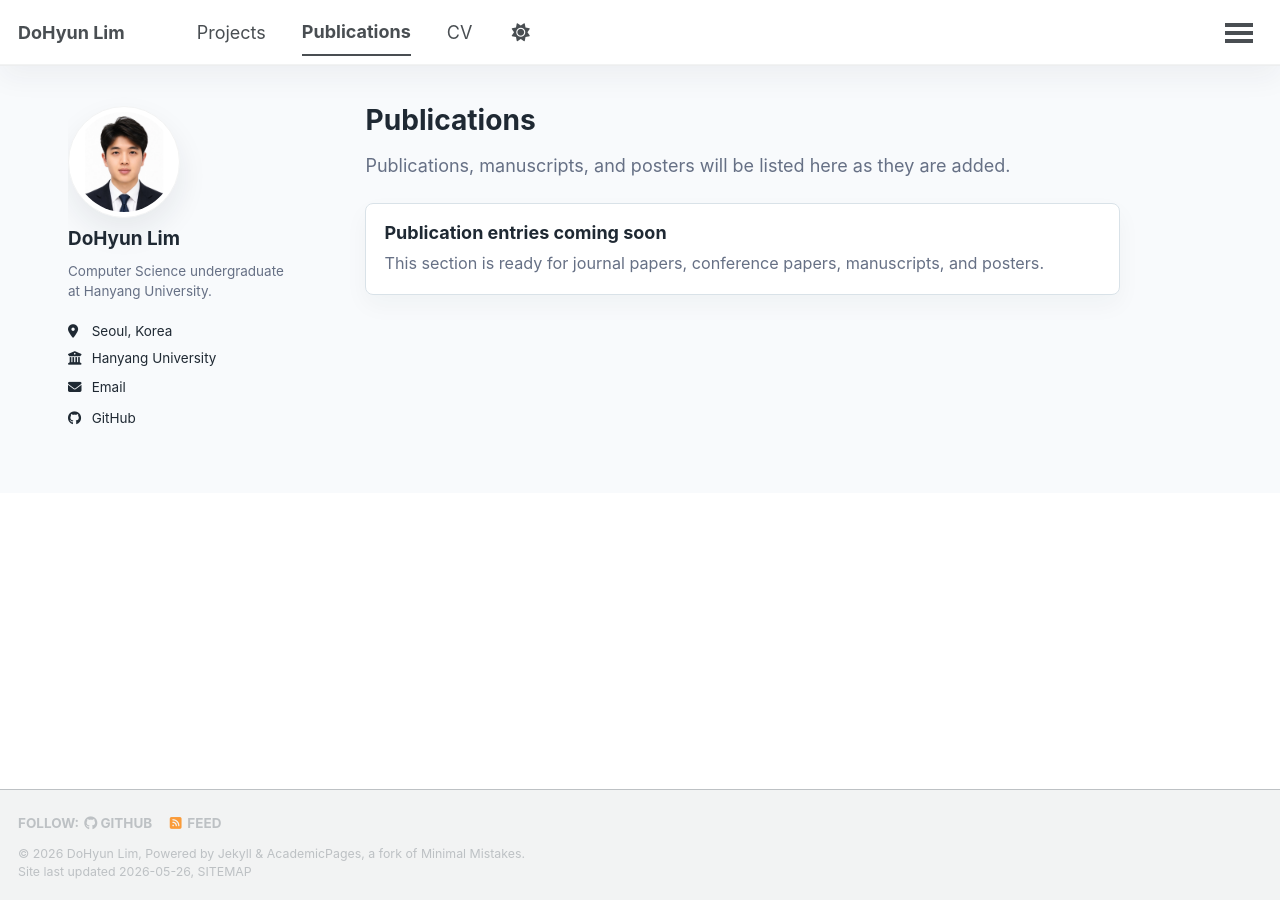
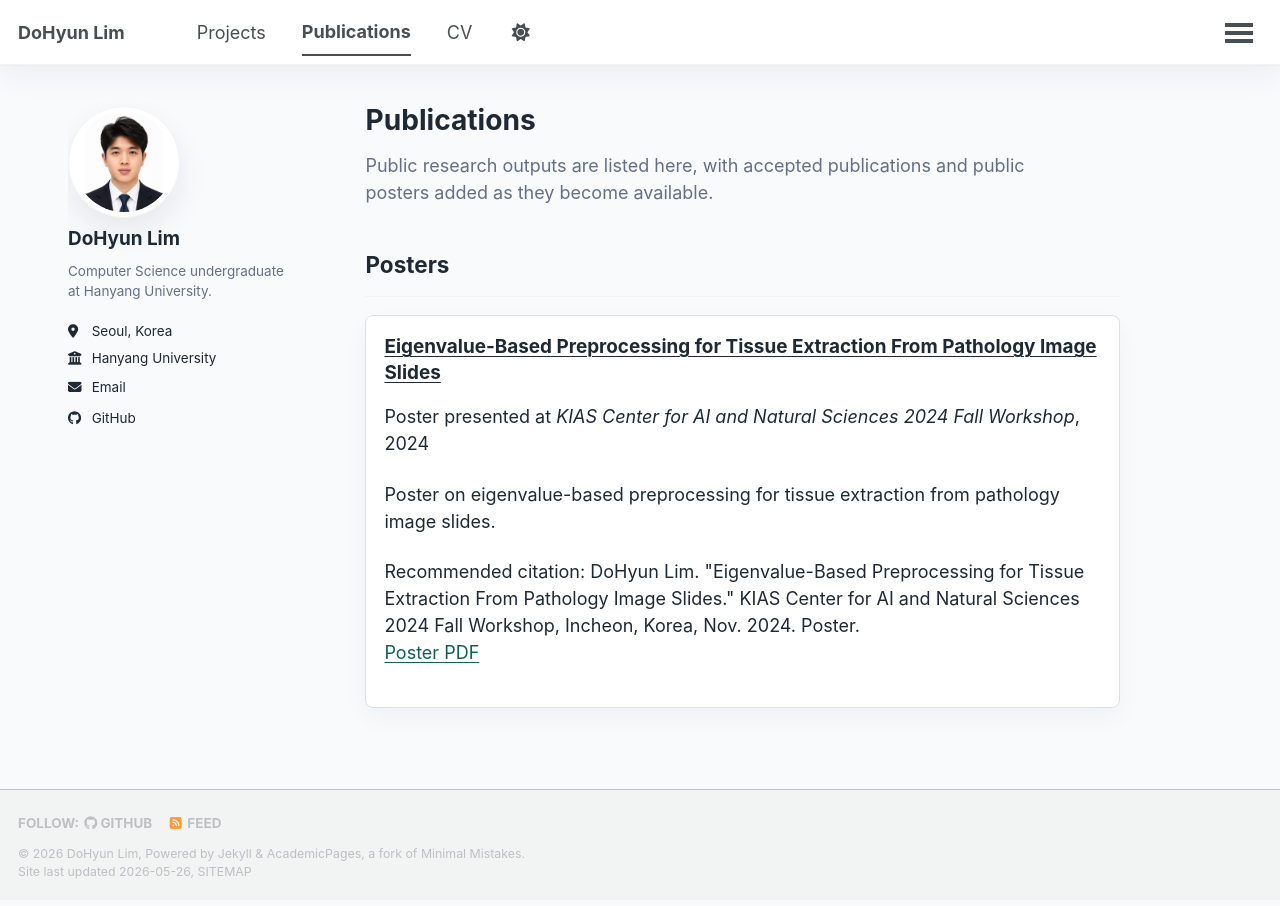
Before and after one commit to Dororo99/dororo99.github.io, a Jekyll site: the page built from _pages/publications.html, in a window 1280 px wide. Built offline with Jekyll 4.4.1, drawn with Linux system fonts in a browser that asks for light colours; a script that is not in the unit is left out.

Commit message:
Add KIAS 2024 poster publication

```diff
--- a/_includes/archive-single.html
+++ b/_includes/archive-single.html
@@ -10,6 +10,11 @@
   {% assign title = post.title | markdownify | remove: "<p>" | remove: "</p>" %}
 {% else %}
   {% assign title = post.title %}
+{% endif %}
+
+{% assign paper_label = "Download Paper" %}
+{% if post.category == "posters" %}
+  {% assign paper_label = "Poster PDF" %}
 {% endif %}
 
 <div class="{{ include.type | default: "list" }}__item">
@@ -41,7 +46,11 @@
         {% if post.collection == 'teaching' %}
           <p> {{ post.type }}, <i>{{ post.venue }}</i>, {{ post.date | default: "1900-01-01" | date: "%Y" }} </p>
         {% elsif post.collection == 'publications' %}
-          <p>Published in <i>{{ post.venue }}</i>, {{ post.date | default: "1900-01-01" | date: "%Y" }} </p>
+          {% if post.category == 'posters' %}
+            <p>Poster presented at <i>{{ post.venue }}</i>, {{ post.date | default: "1900-01-01" | date: "%Y" }} </p>
+          {% else %}
+            <p>Published in <i>{{ post.venue }}</i>, {{ post.date | default: "1900-01-01" | date: "%Y" }} </p>
+          {% endif %}
         {% elsif post.date %}
          <p class="page__date"><strong><i class="fa fa-fw fa-calendar" aria-hidden="true"></i> {{ site.data.ui-text[site.locale].date_label | default: "Published:" }}</strong> <time datetime="{{ post.date | default: "1900-01-01" | date_to_xmlschema }}">{{ post.date | default: "1900-01-01" | date: "%B %d, %Y" }}</time></p>
         {% endif %}
--- a/_pages/cv.md
+++ b/_pages/cv.md
@@ -83,10 +83,6 @@ Publications
   {% endfor %}</ul>
 {% endif %}
 
-Conference and poster presentations
-======
-* Yung-Kyun Noh, Geonho Hwang, Changbon Hyeon, "KIAS Center for AI and Natural Sciences 2024 Fall Workshop", Incheon, Korea, Nov. 2024. Poster.
-
 Awards
 ======
 * Grand Prize, 2024 KAIST Counter-Disinformation Challenge, KAIST, Korea, Dec. 2024
--- a/_pages/publications.html
+++ b/_pages/publications.html
@@ -11,7 +11,7 @@ author_profile: true
 
 {% include base_path %}
 
-<p class="resume-page-intro">Publications, manuscripts, and posters will be listed here as they are added.</p>
+<p class="resume-page-intro">Public research outputs are listed here, with accepted publications and public posters added as they become available.</p>
 
 {% assign publication_count = site.publications | size %}
 {% if publication_count == 0 %}
--- /dev/null
+++ b/_publications/2024-11-01-kias-2024-fall-workshop-poster.md
@@ -0,0 +1,13 @@
+---
+title: "Eigenvalue-Based Preprocessing for Tissue Extraction From Pathology Image Slides"
+collection: publications
+category: posters
+permalink: /publication/2024-11-01-kias-2024-fall-workshop-poster
+excerpt: "Poster on eigenvalue-based preprocessing for tissue extraction from pathology image slides."
+date: 2024-11-01
+venue: "KIAS Center for AI and Natural Sciences 2024 Fall Workshop"
+paperurl: /files/posters/kias-2024-eigenvalue-pathology-poster.pdf
+citation: "DoHyun Lim. &quot;Eigenvalue-Based Preprocessing for Tissue Extraction From Pathology Image Slides.&quot; KIAS Center for AI and Natural Sciences 2024 Fall Workshop, Incheon, Korea, Nov. 2024. Poster."
+---
+
+This poster presents an eigenvalue-based preprocessing pipeline for tissue extraction from pathology image slides. The approach uses patch-level color statistics and eigenvalue features to separate tissue regions from background and marking regions.
```
Also changed, not shown: other parts of _includes/archive-single.html (+6 -6 lines), _layouts/single.html (+12 -5 lines), 1 other file.
